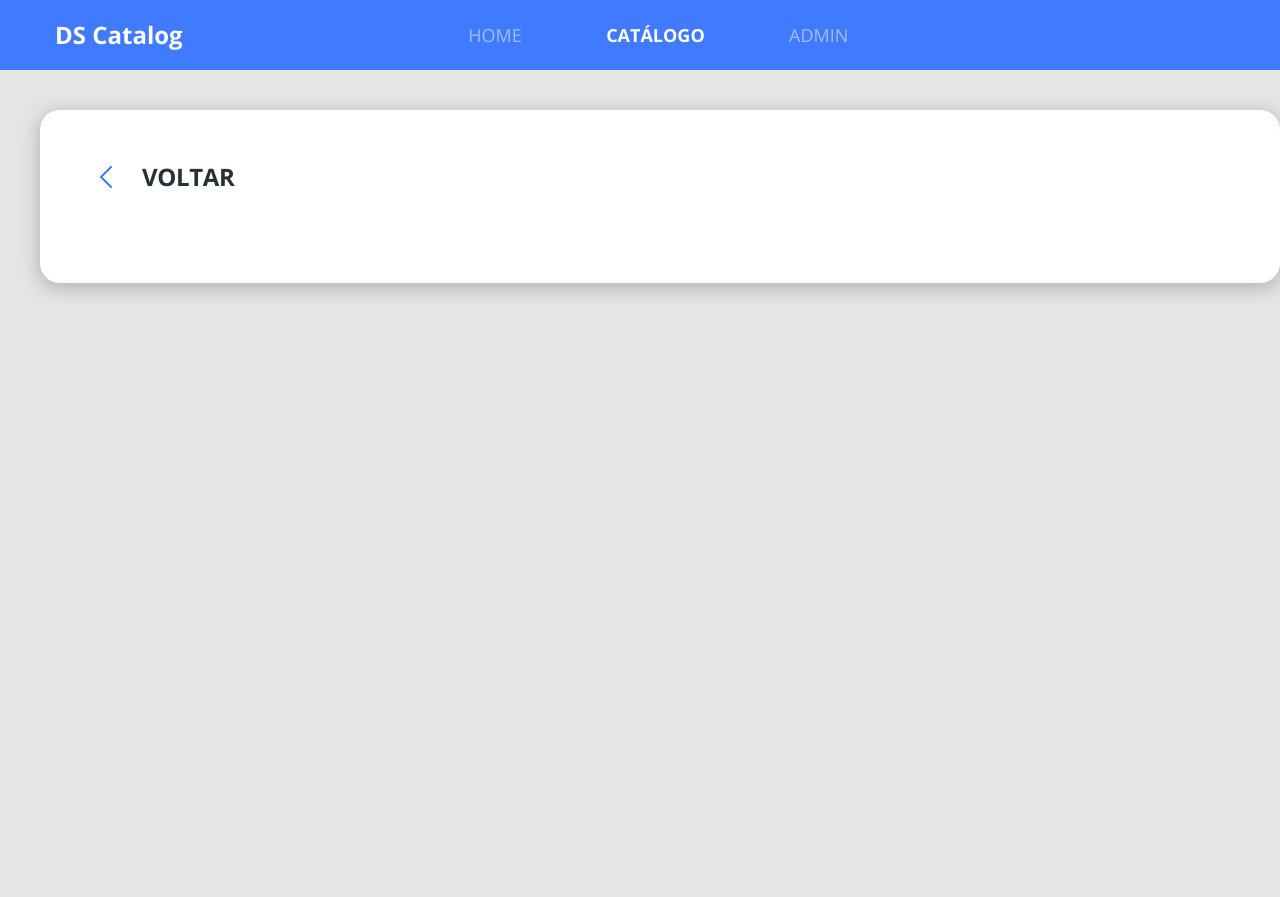
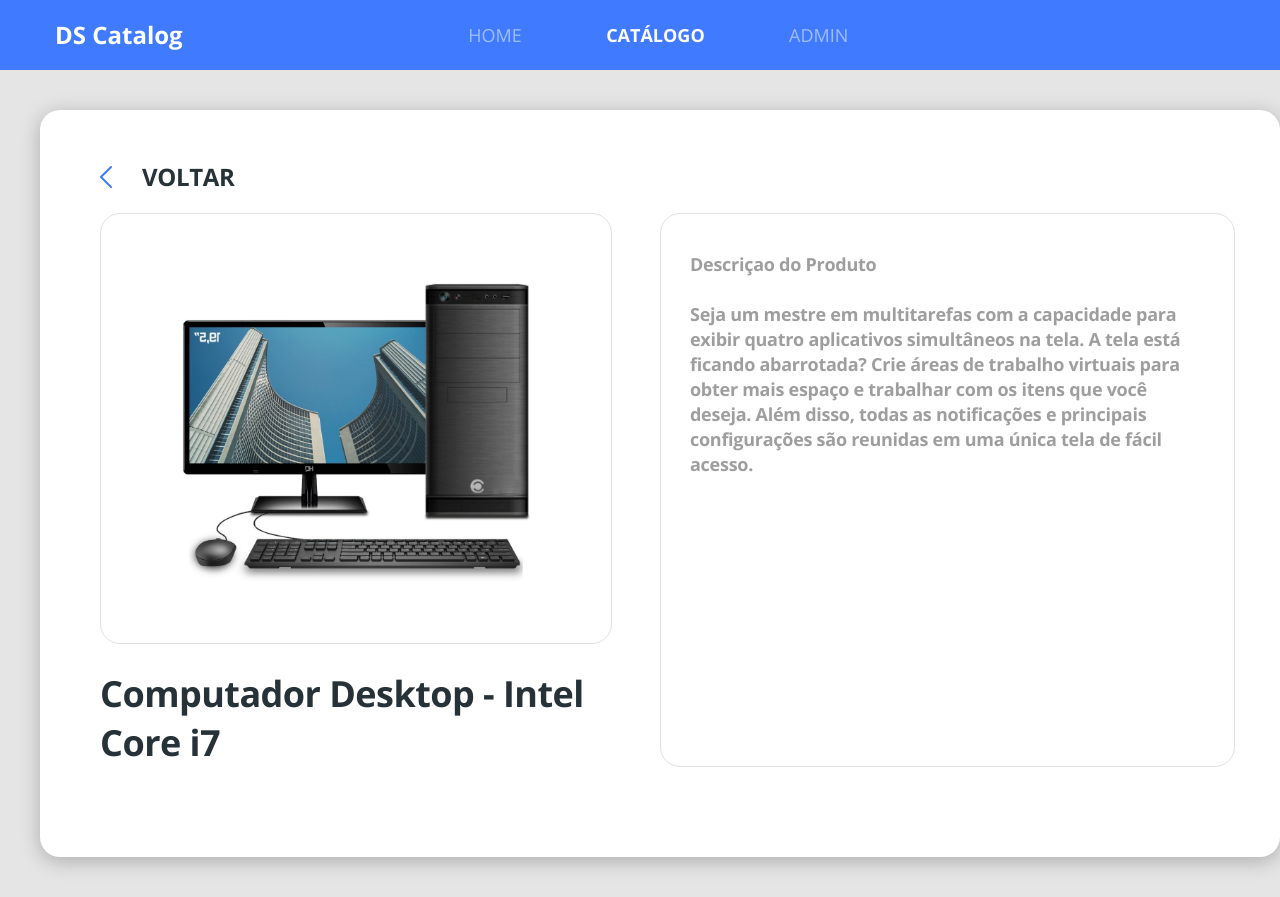
Before and after one commit to nevesade/dscatalog-bootcamp-React, a React (Create React App) app in the folder front-web/: page /products/1 in a window 1280 px wide. Before the commit the page ends 800 px from the top, so only its background shows below. Built offline with nearby package versions, Linux system fonts and the light colour scheme.

Commit message:
Created content details products

```diff
--- a/front-web/src/pages/Catalog/components/ProductDetails/index.tsx
+++ b/front-web/src/pages/Catalog/components/ProductDetails/index.tsx
@@ -2,6 +2,7 @@
 import { Link, useParams } from 'react-router-dom';
 import './styles.scss';
 import { ReactComponent as ArrowIcon } from '../../../../core/assets/images/arrow.svg';
+import { ReactComponent as ProductImage } from '../../../../core/assets/images/product.svg';
 
 type ParamsType = {
     productId: string;
@@ -23,6 +24,32 @@
                             voltar
                         </h1>
                   </Link>
+                  <div className="row">
+                      <div className="col-6 pr-5">
+                        <div className="product-details-card text-center">
+                                <ProductImage className="product-details-image" />
+                        </div>
+                        <h1 className="product-details-name">
+                            Computador Desktop - Intel Core i7
+                        </h1>
+                      </div>
+                      <div className="col-6 product-details-card ">
+                          <h1 className="product-description-title">
+                              Descriçao do Produto
+                         </h1>
+                         <p className="product-description-text">
+                         Seja um mestre em multitarefas com a capacidade para exibir quatro
+                          aplicativos simultâneos na tela. A tela está ficando abarrotada?
+                           Crie áreas de trabalho virtuais para obter mais espaço e trabalhar
+                            com os itens que você deseja. Além disso, todas as notificações e
+                            principais configurações são reunidas em uma única tela de fácil acesso.
+
+                         </p>
+                    </div>
+
+
+
+                  </div>
                 </h1>
             </div>
         </div>
--- a/front-web/src/pages/Catalog/components/ProductDetails/styles.scss
+++ b/front-web/src/pages/Catalog/components/ProductDetails/styles.scss
@@ -23,6 +23,7 @@
 .product-details-goback {
   display: flex;
   align-items: center;
+  margin-bottom: 20px;
 }
 
 .text-goback {
@@ -35,3 +36,38 @@
   color: #263238;
   text-transform: uppercase;
 }
+
+.product-details-card {
+  border: 1px solid #e1e1e1;
+  border-radius: 20px;
+  padding: 38px 29px;
+}
+
+.product-details-image {
+  width: 353px;
+  height: 353px;
+}
+
+.product-description-title {
+  font-size: 18px;
+  line-height: 25px;
+  letter-spacing: -0.015em;
+
+  color: #9e9e9e;
+  margin-bottom: 25px;
+}
+
+.product-description-text {
+  font-size: 18px;
+  line-height: 25px;
+  letter-spacing: -0.015em;
+
+  color: #9e9e9e;
+}
+
+.product-details-name {
+  font-size: 36px;
+  line-height: 49px;
+  letter-spacing: -0.015em;
+  margin-top: 25px;
+}
```
